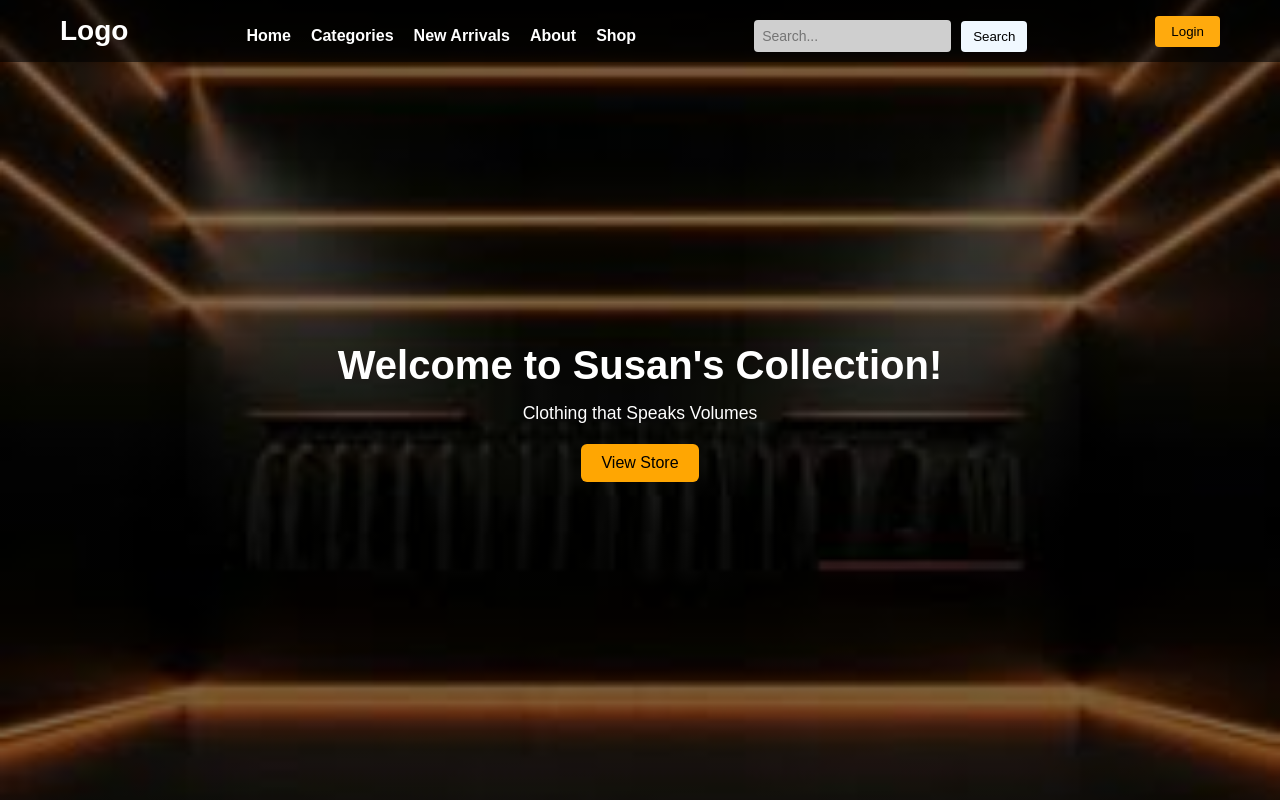
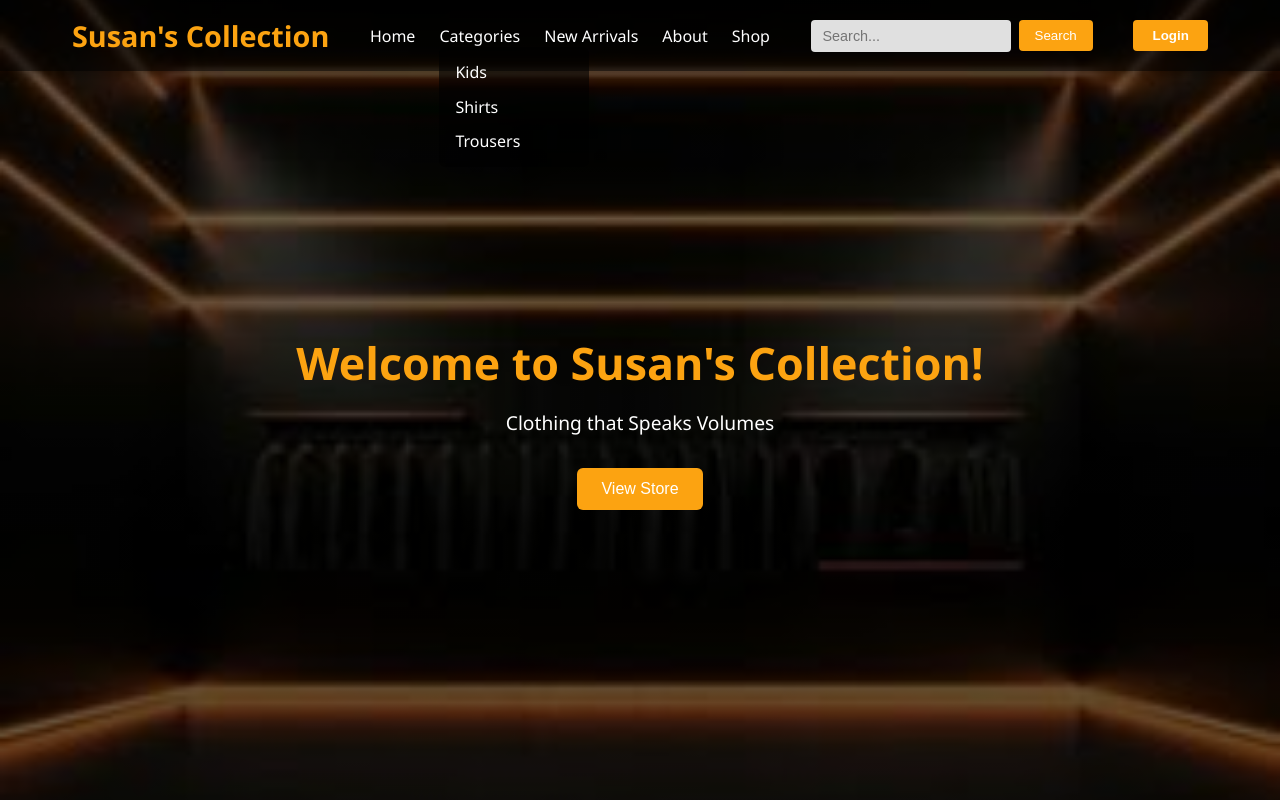
Before and after one commit to nathanjiya/Susan-s-E-commerce-Store, a plain HTML site: page index.html in a window 1280 px wide. Both pictures are taken after a click on the link "Categories". Drawn offline with Linux system fonts and the light colour scheme.

Commit message:
Update index.html

```diff
--- a/index.html
+++ b/index.html
@@ -5,6 +5,15 @@
   <meta name="viewport" content="width=device-width, initial-scale=1.0"/>
   <title>Susan Store</title>
   <style>
+    :root {
+      --primary-color: #fca311;
+      --primary-dark: #bb7b00;
+      --text-light: #fff;
+      --bg-overlay: rgba(0, 0, 0, 0.6);
+      --transition-speed: 0.3s;
+      --font-main: 'Segoe UI', Arial, sans-serif;
+    }
+
     * {
       margin: 0;
       padding: 0;
@@ -13,114 +22,127 @@
 
     body {
       height: 100vh;
-      background: linear-gradient(to top, rgba(0,0,0,0.5)50%, rgba(0,0,0,0.5)50%), url('dark clothing bg2.jpg') center/cover no-repeat;
-      font-family: Arial, sans-serif;
+      background: linear-gradient(to top, rgba(0,0,0,0.6), rgba(0,0,0,0.6)), url('dark clothing bg2.jpg') center/cover no-repeat;
+      font-family: var(--font-main);
+      color: var(--text-light);
     }
 
     header {
-      width: 100%;
-      background: rgba(0,0,0,0.6);
+      background: var(--bg-overlay);
+      position: sticky;
+      top: 0;
+      z-index: 1000;
+      box-shadow: 0 4px 8px rgba(0, 0, 0, 0.2);
     }
 
     .navbar {
       max-width: 1200px;
       margin: auto;
-      padding: 10px 20px;
+      padding: 1rem 2rem;
       display: flex;
       flex-wrap: wrap;
       justify-content: space-between;
       align-items: center;
-      position: relative;
     }
 
     .logo {
-      color: #fff;
-      font-size: 28px;
+      font-size: 1.8rem;
       font-weight: bold;
-    }
-
-    .menu {
-      display: flex;
+      color: var(--primary-color);
     }
 
     .menu ul {
       display: flex;
-      flex-wrap: wrap;
-      gap: 20px;
+      gap: 1.5rem;
       list-style: none;
-      margin-top: 10px;
     }
 
     .menu ul li a {
+      color: var(--text-light);
       text-decoration: none;
-      color: #fff;
-      font-weight: bold;
-      transition: 0.3s;
+      font-weight: 500;
+      transition: color var(--transition-speed);
     }
 
-    .menu ul li a:hover {
-      color: rgb(253, 169, 42);
+    .menu ul li a:hover,
+    .dropdown-content a:hover {
+      color: var(--primary-color);
+    }
+
+    .dropdown {
+      position: relative;
     }
 
     .dropdown-content {
       display: none;
       position: absolute;
-      background-color: rgba(0,0,0,0.8);
-      padding: 10px;
-      border-radius: 4px;
+      background: var(--bg-overlay);
+      border-radius: 6px;
+      padding: 0.5rem 1rem;
+      top: 100%;
+      left: 0;
+      min-width: 150px;
+      z-index: 999;
+    }
+
+    .dropdown-content a {
+      display: block;
+      padding: 0.4rem 0;
+      color: var(--text-light);
+      text-decoration: none;
     }
 
     .dropdown:hover .dropdown-content {
       display: block;
     }
 
-    .dropdown-content a {
+    .dropdown-content.show {
       display: block;
-      padding: 5px 0;
-      color: #fff;
-      text-decoration: none;
-    }
-
-    .dropdown-content a:hover {
-      color: rgb(253, 169, 42);
     }
 
     .search {
       display: flex;
       align-items: center;
-      margin-top: 10px;
+      gap: 0.5rem;
     }
 
     .srch {
-      width: 100%;
-      max-width: 300px;
-      padding: 8px;
+      padding: 0.5rem 0.75rem;
+      border-radius: 4px;
       border: none;
-      border-radius: 4px;
-      background: #cfcfcf;
-      font-size: 14px;
+      background: #e0e0e0;
+      color: #333;
+      font-size: 0.9rem;
+      width: 200px;
     }
 
     .btn {
-      margin-left: 10px;
-      padding: 8px 12px;
-      background: aliceblue;
+      padding: 0.5rem 1rem;
+      background: var(--primary-color);
+      color: #fff;
       border: none;
       border-radius: 4px;
       cursor: pointer;
+      transition: background var(--transition-speed);
+    }
+
+    .btn:hover {
+      background: var(--primary-dark);
     }
 
     .sign a button {
-      margin-left: 10px;
-      padding: 8px 16px;
-      background: rgb(255, 170, 13);
+      padding: 0.5rem 1.2rem;
+      background: var(--primary-color);
       border: none;
+      color: white;
       border-radius: 4px;
+      font-weight: bold;
       cursor: pointer;
+      transition: background var(--transition-speed);
     }
 
     .sign a button:hover {
-      background: rgb(187, 121, 0);
+      background: var(--primary-dark);
     }
 
     .main {
@@ -129,34 +151,35 @@
       justify-content: center;
       text-align: center;
       height: calc(100vh - 100px);
-      padding: 20px;
-      color: #fff;
+      padding: 2rem;
     }
 
     .container h1 {
-      font-size: 2.5rem;
-      margin-bottom: 15px;
+      font-size: 2.8rem;
+      margin-bottom: 1rem;
+      color: var(--primary-color);
     }
 
     .container p {
-      font-size: 1.1rem;
-      margin-bottom: 20px;
+      font-size: 1.2rem;
+      margin-bottom: 2rem;
     }
 
     .container a button {
-      padding: 10px 20px;
+      padding: 0.75rem 1.5rem;
       font-size: 1rem;
-      background: rgb(255, 166, 2);
+      background: var(--primary-color);
+      color: white;
       border: none;
       border-radius: 6px;
       cursor: pointer;
+      transition: background var(--transition-speed);
     }
 
     .container a button:hover {
-      background: rgb(187, 121, 0);
+      background: var(--primary-dark);
     }
 
-    /* Hamburger */
     .hamburger {
       display: none;
       flex-direction: column;
@@ -167,12 +190,15 @@
     .hamburger span {
       width: 25px;
       height: 3px;
-      background: #fff;
+      background: white;
       transition: 0.3s;
     }
 
-    /* ---------- MEDIA QUERIES ---------- */
     @media (max-width: 768px) {
+      .hamburger {
+        display: flex;
+      }
+
       .menu,
       .search,
       .sign {
@@ -190,21 +216,24 @@
 
       .menu ul {
         flex-direction: column;
-        gap: 10px;
-        width: 100%;
+        align-items: flex-start;
       }
 
-      .search {
-        margin-top: 10px;
+      .dropdown-content {
+        position: static;
+        margin-left: 1rem;
+        background: transparent;
+        padding: 0;
       }
 
-      .hamburger {
-        display: flex;
+      .dropdown-content a {
+        padding: 0.4rem 1rem;
+        color: var(--primary-color);
       }
 
       .main {
         height: auto;
-        padding: 40px 20px;
+        padding: 3rem 1rem;
       }
 
       .container h1 {
@@ -227,7 +256,7 @@
 
       .container a button {
         font-size: 0.9rem;
-        padding: 8px 16px;
+        padding: 0.6rem 1.2rem;
       }
     }
   </style>
@@ -235,22 +264,20 @@
 <body>
   <header>
     <div class="navbar">
-      <h2 class="logo">Logo</h2>
+      <h2 class="logo">Susan's Collection</h2>
 
-      <!-- Hamburger Icon -->
       <div class="hamburger" onclick="toggleMenu()">
         <span></span>
         <span></span>
         <span></span>
       </div>
 
-      <!-- Navigation Menu -->
       <div class="menu" id="menu">
         <ul>
           <li><a href="#">Home</a></li>
           <li class="dropdown">
-            <a href="#">Categories</a>
-            <div class="dropdown-content">
+            <a href="#" onclick="toggleDropdown(event)">Categories</a>
+            <div class="dropdown-content" id="dropdownContent">
               <a href="#">Kids</a>
               <a href="#">Shirts</a>
               <a href="#">Trousers</a>
@@ -262,13 +289,11 @@
         </ul>
       </div>
 
-      <!-- Search -->
       <div class="search" id="search">
         <input class="srch" type="search" placeholder="Search..." />
         <button class="btn">Search</button>
       </div>
 
-      <!-- Sign In -->
       <div class="sign" id="sign">
         <a href="#"><button>Login</button></a>
       </div>
@@ -283,13 +308,18 @@
     </section>
   </div>
 
-  <!-- Script for Hamburger -->
   <script>
     function toggleMenu() {
       document.getElementById('menu').classList.toggle('active');
       document.getElementById('search').classList.toggle('active');
       document.getElementById('sign').classList.toggle('active');
     }
+
+    function toggleDropdown(event) {
+      event.preventDefault();
+      const dropdown = document.getElementById('dropdownContent');
+      dropdown.classList.toggle('show');
+    }
   </script>
 </body>
 </html>
```
